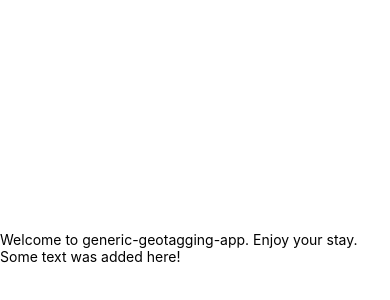
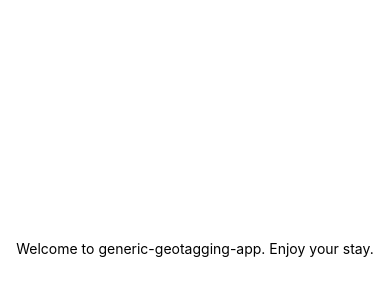
Before and after one commit to Learn-by-doing/generic-geotagging-app, a React Native app: screen / in a window 390 px wide. Shown: the part 174-474 px from the top of the page. Built offline with nearby package versions, Linux system fonts and the light colour scheme.

Commit message:
Update App.js

```diff
--- a/App.js
+++ b/App.js
@@ -5,7 +5,7 @@ export default class App extends React.Component {
   render() {
     return (
       <View style={styles.container}>
-        <Text>Welcome to generic-geotagging-app. Enjoy your stay. Some text was added here!</Text>
+        <Text>Welcome to generic-geotagging-app. Enjoy your stay.</Text>
       </View>
     );
   }
```
